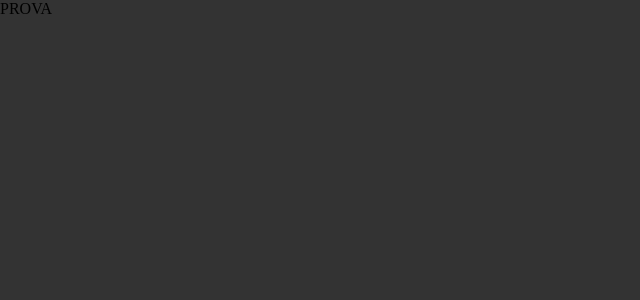
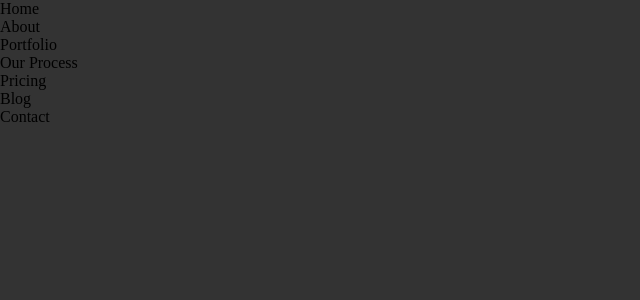
Before and after one commit to SimoneCerri/proj-html-vuejs, a Vue app: page / in a window 1280 px wide. Shown: the top 300 px of the page, without its empty margins (0-640 px from the left). Built offline with nearby package versions, Linux system fonts and the light colour scheme.

Commit message:
add prop to slots in header

```diff
--- a/src/App.vue
+++ b/src/App.vue
@@ -5,13 +5,13 @@ import Footer from "./components/Footer.vue"
 
 export default
   {
-    name:"App",
+    name: "App",
     components:
     {
       Header,
       Main,
       Footer
-    }
+    },
   }
 </script>
 
--- a/src/components/Header.vue
+++ b/src/components/Header.vue
@@ -1,11 +1,31 @@
 <script>
+import CenterHeaderSlot from "./HeaderComponents/CenterHeaderSlot.vue"
+
 export default {
     name: "Header",
+    components:
+    {
+        CenterHeaderSlot,
+    },
+    data() {
+        return {
+            headerSlots:
+                [
+                    "Home",
+                    "About",
+                    "Portfolio",
+                    "Our Process",
+                    "Pricing",
+                    "Blog",
+                    "Contact"
+                ]
+        }
+    }
 }
 </script>
 
 <template>
-    <div>PROVA</div>
+    <CenterHeaderSlot v-for="slot in headerSlots" :name="slot"></CenterHeaderSlot>
 </template>
 
 <style scoped>
--- /dev/null
+++ b/src/components/HeaderComponents/CenterHeaderSlot.vue
@@ -0,0 +1,12 @@
+<script>
+export default {
+    name: "CenterHeaderSlot",
+    props:["name"]
+}
+</script>
+
+<template>
+    <div>{{ name }}</div>
+</template>
+
+<style scoped></style>
```
